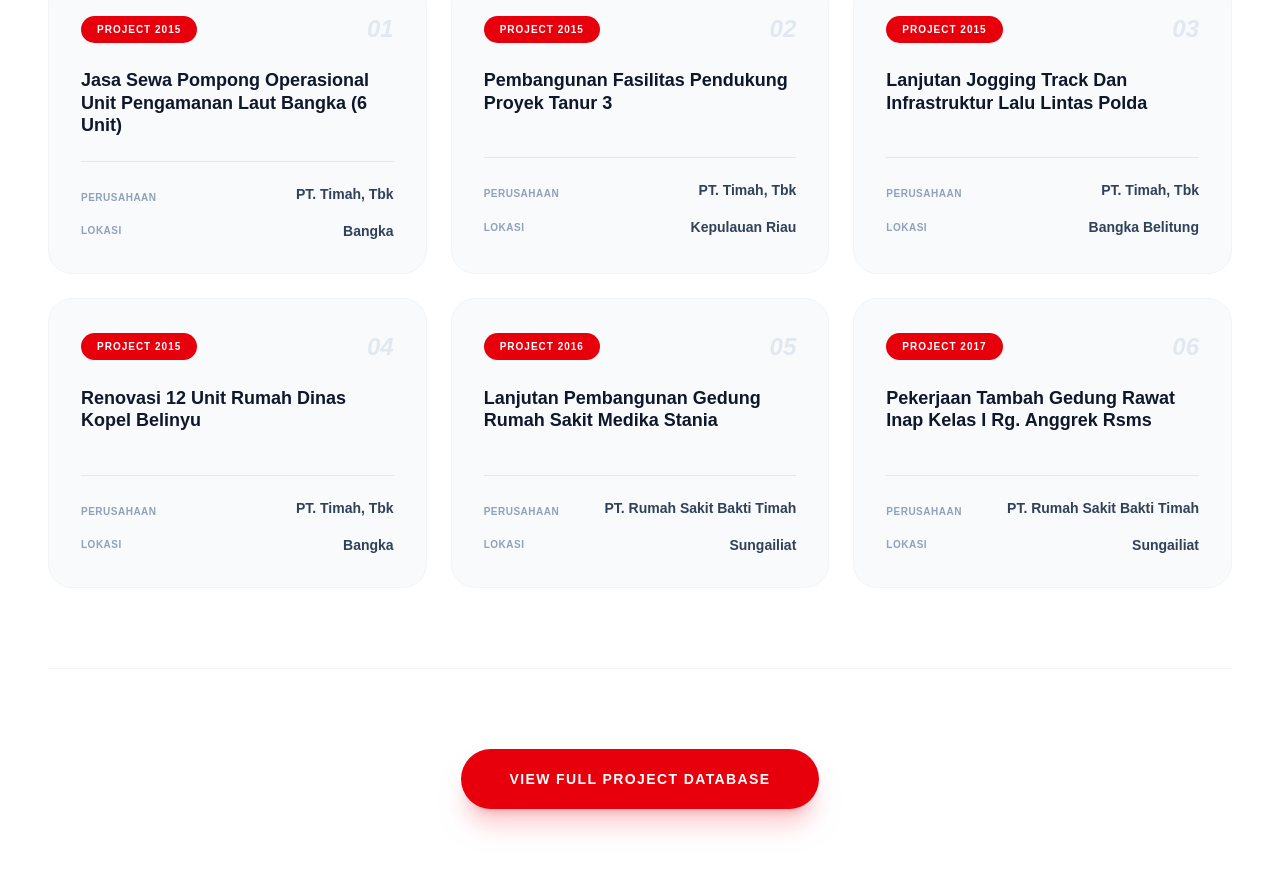
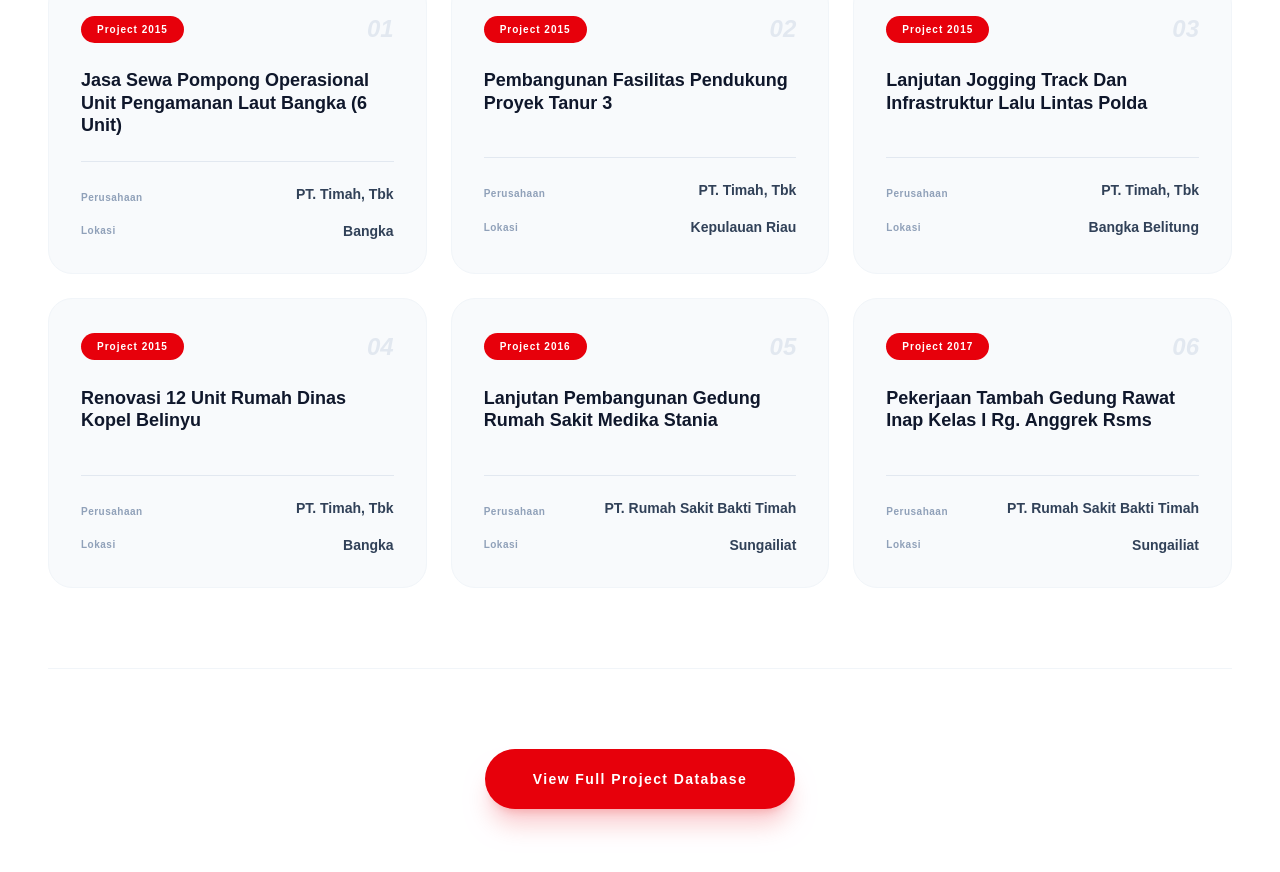
Before and after one commit to cRuu-sh/project-wifacorp, a Next.js app: page /work in a window 1280 px wide. Shown: the part 722-1594 px from the top of the page. Built offline with nearby package versions, Linux system fonts and the light colour scheme.

Commit message:
adjustment: capitalize di /work/page.tsx

```diff
--- a/app/work/page.tsx
+++ b/app/work/page.tsx
@@ -132,7 +132,7 @@ export default function WorkHistory() {
                                 <div key={idx} className="bg-slate-50 rounded-3xl p-8 border border-slate-100 hover:border-red-600 hover:shadow-2xl transition-all duration-500 group relative overflow-hidden">
                                     {/* Badge Tahun */}
                                     <div className="flex justify-between items-center mb-6">
-                                        <span className="bg-red-600 text-white text-[10px] font-black px-4 py-1.5 rounded-full uppercase tracking-widest">
+                                        <span className="bg-red-600 text-white text-[10px] font-black px-4 py-1.5 rounded-full capitalize tracking-widest">
                                             Project {project.year}
                                         </span>
                                         <span className="text-slate-200 font-black text-2xl italic group-hover:text-red-100 transition-colors">0{idx + 1}</span>
@@ -146,11 +146,11 @@ export default function WorkHistory() {
                                     {/* Detail Table-Style */}
                                     <div className="space-y-4 border-t border-slate-200 pt-6">
                                         <div className="flex justify-between items-start gap-4">
-                                            <span className="text-[10px] uppercase font-black text-slate-400 tracking-wider mt-1">Perusahaan</span>
+                                            <span className="text-[10px] capitalize font-black text-slate-400 tracking-wider mt-1">Perusahaan</span>
                                             <span className="text-sm font-bold text-slate-700 text-right leading-tight">{project.company}</span>
                                         </div>
                                         <div className="flex justify-between items-center">
-                                            <span className="text-[10px] uppercase font-black text-slate-400 tracking-wider">Lokasi</span>
+                                            <span className="text-[10px] capitalize font-black text-slate-400 tracking-wider">Lokasi</span>
                                             <span className="text-sm font-bold text-slate-700">{project.location}</span>
                                         </div>
                                     </div>
@@ -168,7 +168,7 @@ export default function WorkHistory() {
                                     onClick={() => setShowAll(true)}
                                     className="group relative inline-flex items-center justify-center px-12 py-5 font-black text-white bg-red-600 rounded-full overflow-hidden transition-all hover:bg-black shadow-xl shadow-red-600/20"
                                 >
-                                    <span className="relative uppercase tracking-widest text-sm">View Full Project Database</span>
+                                    <span className="relative capitalize tracking-widest text-sm">View Full Project Database</span>
                                 </button>
                             )}
 
@@ -177,7 +177,7 @@ export default function WorkHistory() {
                                     {/* HEADER & CONTROLS */}
                                     <div className="flex flex-col lg:flex-row justify-between items-start lg:items-end mb-10 gap-6">
                                         <div>
-                                            <h2 className="text-3xl font-black text-slate-900 uppercase italic tracking-tighter">
+                                            <h2 className="text-3xl font-black text-slate-900 capitalize italic tracking-tighter">
                                                 Complete Project <span className="text-red-600">Database</span>
                                             </h2>
                                             <p className="text-slate-500 mt-2 text-sm font-medium">Ditemukan {filteredProjects.length} data proyek.</p>
@@ -203,14 +203,14 @@ export default function WorkHistory() {
                                             <select
                                                 value={selectedYear}
                                                 onChange={(e) => setSelectedYear(e.target.value)}
-                                                className="px-6 py-3 bg-white border-2 border-slate-200 rounded-2xl focus:border-red-600 outline-none transition-all font-black text-xs uppercase tracking-widest cursor-pointer"
+                                                className="px-6 py-3 bg-white border-2 border-slate-200 rounded-2xl focus:border-red-600 outline-none transition-all font-black text-xs capitalize tracking-widest cursor-pointer"
                                             >
                                                 {availableYears.map(year => (
-                                                    <option key={year} value={year}>{year === "All" ? "SEMUA TAHUN" : `TAHUN ${year}`}</option>
+                                                    <option key={year} value={year}>{year === "All" ? "Semua Tahun" : `Tahun ${year}`}</option>
                                                 ))}
                                             </select>
 
-                                            <button onClick={() => setShowAll(false)} className="px-6 py-3 text-slate-400 hover:text-red-600 font-bold uppercase text-[10px] tracking-widest border-2 border-transparent hover:border-red-600 rounded-2xl transition-all">
+                                            <button onClick={() => setShowAll(false)} className="px-6 py-3 text-slate-400 hover:text-red-600 font-bold capitalize text-[10px] tracking-widest border-2 border-transparent hover:border-red-600 rounded-2xl transition-all">
                                                 Close
                                             </button>
                                         </div>
@@ -237,8 +237,8 @@ export default function WorkHistory() {
                                                     ))
                                                 ) : (
                                                     <tr>
-                                                        <td colSpan={5} className="p-20 text-center text-slate-400 uppercase font-black">
-                                                            Data Gak Ada Bray...
+                                                        <td colSpan={5} className="p-20 text-center text-slate-400 capitalize font-black">
+                                                            Data Tidak Ditemukan..
                                                         </td>
                                                     </tr>
                                                 )}
```
